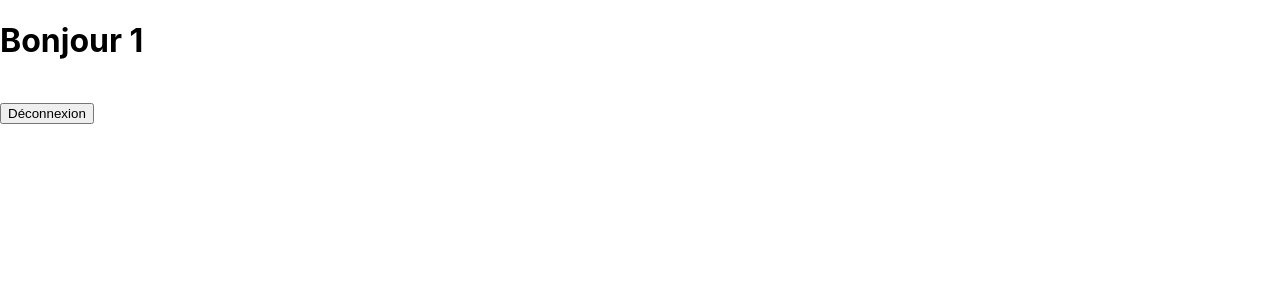
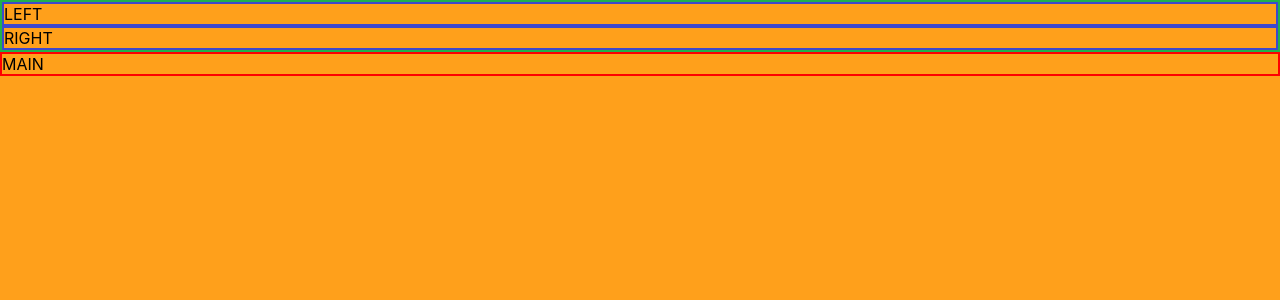
Before and after one commit to duftor/crazee-burger, a React (Create React App) app: page /order/1 in a window 1280 px wide. Shown: the top 300 px of the page. Built offline with nearby package versions, Linux system fonts and the light colour scheme.

Commit message:
✨ F04 : ORDER > OrderPage > Create lyaout

```diff
--- /dev/null
+++ b/src/components/pages/order/Main.js
@@ -0,0 +1,9 @@
+import React from "react"
+import styled from "styled-components"
+
+export default function Main() {
+	return <MainStyled>MAIN</MainStyled>
+}
+const MainStyled = styled.div`
+	border: 2px solid red;
+`
--- /dev/null
+++ b/src/components/pages/order/Navbar.js
@@ -0,0 +1,24 @@
+import React from "react"
+import styled from "styled-components"
+import Logo from "../../reusable-ui/Logo"
+
+export default function Navbar() {
+	return (
+		<NavbarStyled>
+			<div className="left">LEFT</div>
+			<div className="right">RIGHT</div>
+		</NavbarStyled>
+	)
+}
+
+const NavbarStyled = styled.div`
+	border: 2px solid rgb(34, 177, 76);
+
+	.left {
+		border: 2px solid rgb(63, 72, 204);
+	}
+
+	.right {
+		border: 2px solid rgb(63, 72, 204);
+	}
+`
--- a/src/components/pages/order/OrderPage.js
+++ b/src/components/pages/order/OrderPage.js
@@ -1,22 +1,33 @@
-import { Link, useParams } from "react-router-dom";
-
+import { Link, useParams } from "react-router-dom"
+import styled from "styled-components"
+import Main from "./Main"
+import Navbar from "./Navbar"
 
 export default function OrderPage() {
 	// State
-    const {username} = useParams()
+	const { username } = useParams()
 
 	// Comportements
 
 	// Affichage
 	return (
-        <div>
-            <h1>
-                Bonjour {username}
-            </h1>
-            <br />
+		<OrderPageStyled>
+			<Navbar
+				username={username}
+				link={
 					<Link to="/">
 						<button>Déconnexion</button>
 					</Link>
-        </div>
+				}
+			/>
+			<Main />
+		</OrderPageStyled>
 	)
 }
+
+const OrderPageStyled = styled.div`
+	background-color: #ffa01b;
+	width: 100%;
+	height: 100vh;
+	position: absolute;
+`
```
Lines whose indentation alone changed are shown as unchanged.
